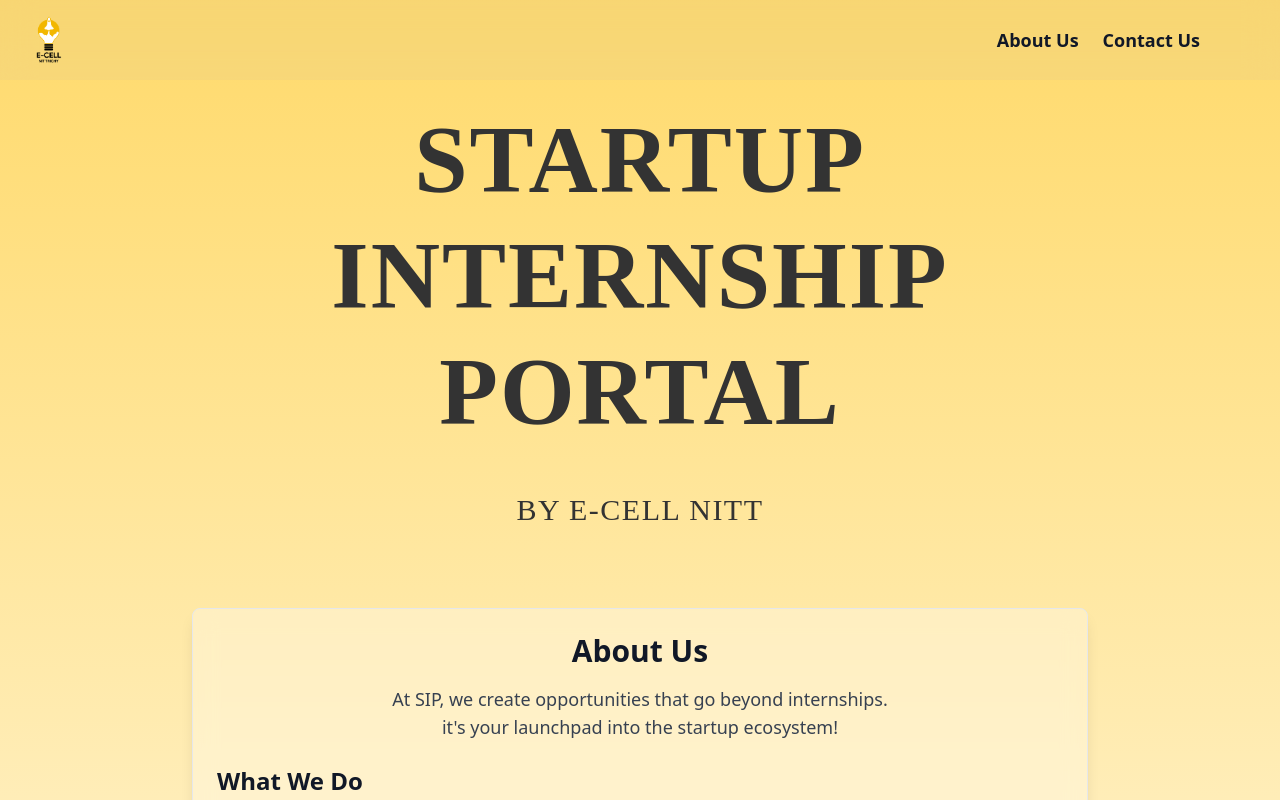
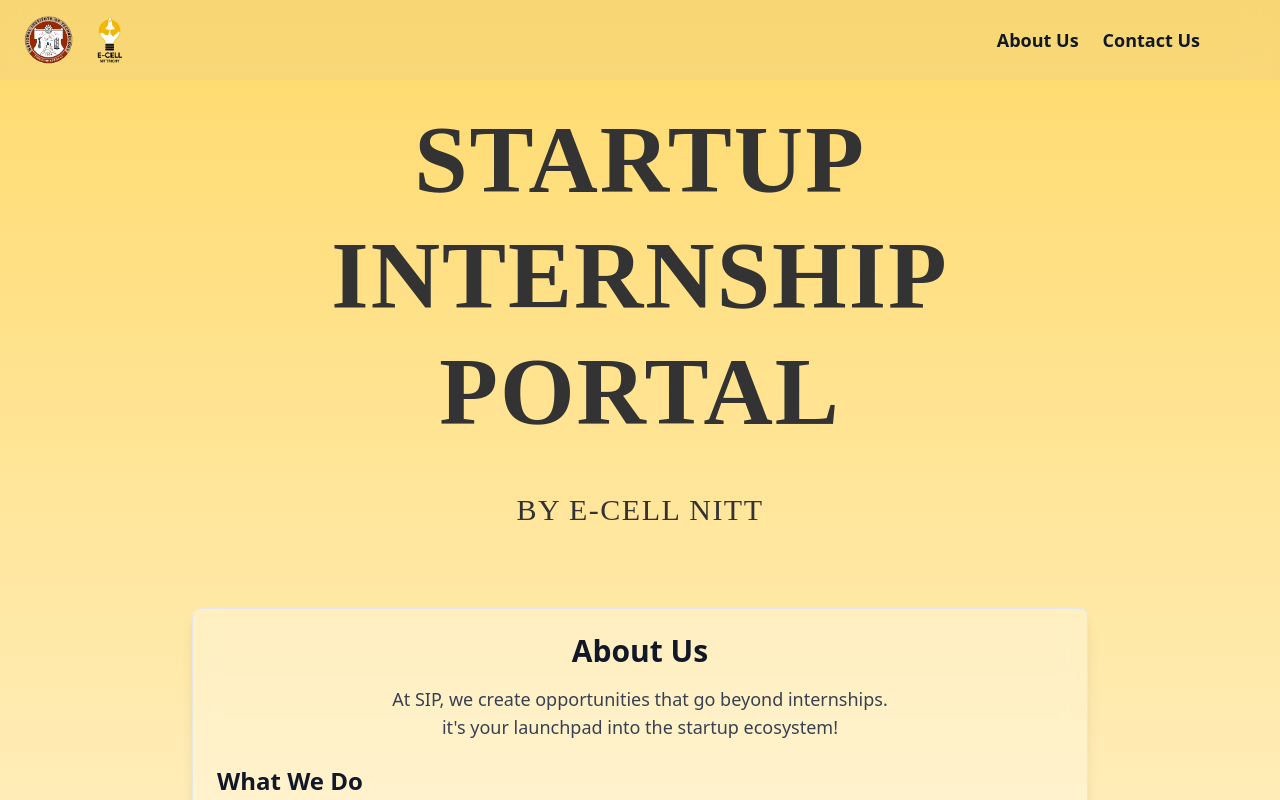
Before and after one commit to AritraDey-Dev/E-cell, a React app: page / in a window 1280 px wide. Shown: the top 800 px of the page. Built offline with nearby package versions, Linux system fonts and the light colour scheme; the HTML template or start-up script is replaced by a standard one.

Commit message:
Update index.jsx

```diff
--- a/src/components/Navbar/index.jsx
+++ b/src/components/Navbar/index.jsx
@@ -70,6 +70,14 @@
     <div className="h-20 z-50 flex items-center justify-between w-full sticky top-0 bg-[#b9b9b9] bg-opacity-10 backdrop-blur-lg">
       {/* Logo and E-CELL */}
       <div className="flex items-center pl-6 no-select">
+
+         <a href="https://nitt.edu/" target="_blank" rel="noopener noreferrer">
+          <img
+            src="images/nit-logo.png"
+            alt="NIT Logo"
+            className="h-12 mr-3 pointer no-select"
+          />
+        </a>
         <a
           href="https://ecell-nitt.org/#"
           target="_blank"
```
